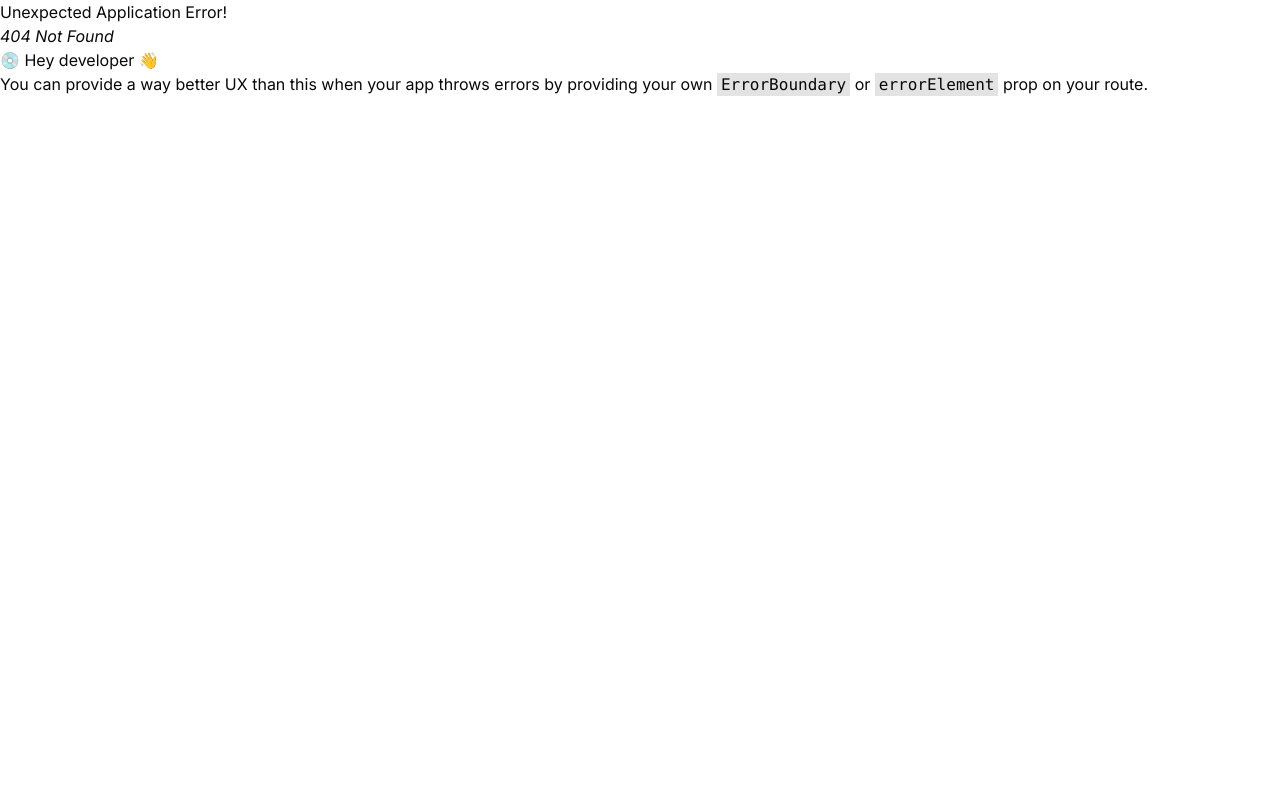
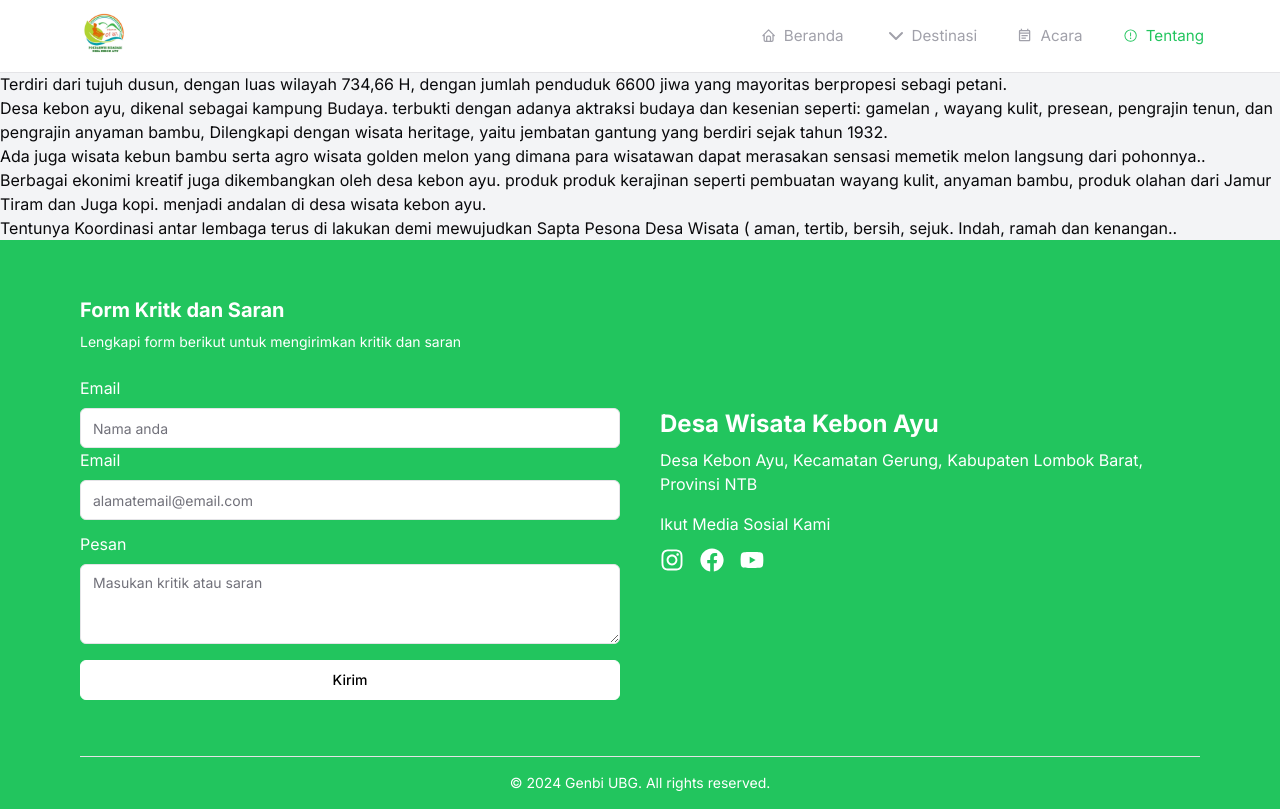
Before and after one commit to Bina-Desa/FE, a React (Vite) app: page /tentang in a window 1280 px wide. Before the commit this address had no page. Built offline with nearby package versions, Linux system fonts and the light colour scheme.

Commit message:
some fixed

```diff
--- a/src/components/beranda-section.tsx
+++ b/src/components/beranda-section.tsx
@@ -30,7 +30,7 @@ export default function BerandaSection() {
           <h1 className="text-4xl font-bold">
             Tempat <span className="text-green-500">Wisata</span>
           </h1>
-          <p className="text-zinc-400">Temukan berbagai tempat yang menarik</p>
+          <p className="text-zinc-500">Temukan berbagai tempat yang menarik</p>
         </div>
 
         <div className="grid md:grid-cols-3 sm:grid-cols-2 grid-cols-1 gap-4 my-10 max-w-6xl mx-auto px-4">
@@ -58,7 +58,7 @@ export default function BerandaSection() {
           <h1 className="text-4xl font-bold">
             Kuliner <span className="text-green-500">Khas</span>
           </h1>
-          <p className="text-zinc-400">Temukan berbagai makanan lezat</p>
+          <p className="text-zinc-500">Temukan berbagai makanan yang lezat</p>
         </div>
 
         <div className="grid md:grid-cols-3 sm:grid-cols-2 grid-cols-1 gap-4 my-10 max-w-6xl mx-auto px-4">
--- a/src/components/ui/footer.tsx
+++ b/src/components/ui/footer.tsx
@@ -2,9 +2,9 @@ import { FaInstagram, FaFacebook, FaYoutube } from 'react-icons/fa';
 import { Input } from './input';
 import { Textarea } from './textarea';
 import { Button } from './button';
-
 export default function Footer() {
   const currentYear = new Date().getFullYear();
+
   return (
     <footer className="bg-green-500 text-white pt-10 pb-4">
       <div className="max-w-6xl mx-auto px-4">
@@ -14,16 +14,20 @@ export default function Footer() {
             <div className="mt-4">
               <p className="text-xl font-bold">Form Kritk dan Saran</p>
               <p className="text-sm mt-2 mb-6">Lengkapi form berikut untuk mengirimkan kritik dan saran</p>
-              <form action="">
+              <form action="mailto:kebonayu@gmail.com" method="post" encType="text/plain">
+                <div className="flex flex-col gap-2">
+                  <label htmlFor="name">Email</label>
+                  <Input placeholder="Nama anda" className="w-full text-black" required name="name" />
+                </div>
                 <div className="flex flex-col gap-2">
                   <label htmlFor="email">Email</label>
-                  <Input placeholder="alamatemail@email.com" className="w-full" />
+                  <Input placeholder="alamatemail@email.com" className="w-full text-black" required type="email" name="email" />
                 </div>
                 <div className="flex flex-col gap-2 mt-3">
                   <label htmlFor="email">Pesan</label>
-                  <Textarea placeholder="Masukan kritik atau saran" cols={10} className="w-full" />
+                  <Textarea placeholder="Masukan kritik atau saran" cols={10} className="w-full text-black" required name="comment" />
                 </div>
-                <Button className="mt-4 bg-white w-full text-black hover:bg-transparent hover:border px-6 border border-white hover:border-white hover:text-white" type="submit">
+                <Button className="mt-4 bg-white w-full text-black hover:bg-transparent hover:border px-6 border border-white hover:border-white hover:text-white" type="submit" value={'Send'}>
                   Kirim
                 </Button>
               </form>
--- a/src/components/ui/hero-section.tsx
+++ b/src/components/ui/hero-section.tsx
@@ -11,15 +11,15 @@ const HeroSection = () => {
         backgroundImage: "url('/images/header.jpg')",
       }}
     >
-      <div className="absolute inset-0 bg-black opacity-60"></div>
+      <div className="absolute inset-0 bg-black opacity-70"></div>
 
       <div className="relative z-10 flex justify-center items-center min-h-screen text-white">
         <div className="text-center md:mt-14 mx-4">
           <a href="/kuliner" className="border-muted-foreground border rounded-full px-4 py-1 text-sm text-zinc-300 mb-5 flex items-center w-max justify-center mx-auto group">
             Temukan berbagai<span className="font-bold ms-1 text-white">Kuliner Khas</span> <IoIosArrowForward className="group-hover:ms-2 transition-all duration-200" />
           </a>
-          <h1 className="text-6xl max-sm:text-5xl font-bold mt-6 mb-8 leading-snug">
-            Desa Wisata <span className="text-green-500 underline decoration-wavy decoration-white underline-offset-[16px]">Kebon Ayu</span>
+          <h1 className="text-6xl max-sm:text-5xl font-bold mt-6 mb-3 leading-snug">
+            Desa Wisata <span className="text-green-500">Kebon Ayu</span>
           </h1>
           <p className="mb-8">Temukan berbagai macam tempat wisata dan kuliner khas</p>
           <div className="flex gap-4 justify-center">
--- a/src/index.css
+++ b/src/index.css
@@ -64,7 +64,7 @@
     @apply border-border;
   }
   body {
-    @apply bg-background text-foreground;
+    @apply bg-gray-100 text-foreground;
     font-family: 'Inter', sans-serif;
     width: 100%;
   }
--- a/src/main.tsx
+++ b/src/main.tsx
@@ -13,6 +13,7 @@ import AdminDashboard from './routes/admin/dashboard.tsx';
 import DetailWisata from './routes/detail-wisata.tsx';
 import DetailKuliner from './routes/detail-kuliner.tsx';
 import DetailAcara from './routes/detail-acara.tsx';
+import Tentang from './routes/tentang.tsx';
 // Fungsi untuk mengecek apakah pengguna sudah login
 const isAuthenticated = () => {
   const token = localStorage.getItem('authToken'); // Ganti sesuai kebutuhan
@@ -30,11 +31,10 @@ const router = createBrowserRouter([
       { path: 'tempat-wisata', element: <TempatWisata /> },
       { path: 'tempat-wisata/:id', element: <DetailWisata /> },
       { path: 'kuliner', element: <Kuliner /> },
-      {path : 'kuliner/:id', element:<DetailKuliner/>},
+      { path: 'kuliner/:id', element: <DetailKuliner /> },
       { path: 'acara', element: <Acara /> },
       { path: 'acara/:id', element: <DetailAcara /> },
-
-
+      { path: 'tentang', element: <Tentang /> },
     ],
   },
 
--- a/src/routes/root.tsx
+++ b/src/routes/root.tsx
@@ -1,12 +1,14 @@
 import BerandaSection from '@/components/beranda-section';
 import Footer from '@/components/ui/footer';
 import Navbar from '@/components/ui/navbar';
+import ScrollToTop from '@/utils/scroll-top';
 import { Outlet, useLocation } from 'react-router-dom';
 
 export default function Root() {
   const location = useLocation();
   return (
     <>
+      <ScrollToTop />
       <Navbar />
       {location.pathname === '/' ? (
         <div>
--- a/src/routes/tentang.tsx
+++ b/src/routes/tentang.tsx
@@ -1,5 +1,25 @@
 export default function Tentang() {
   return (
-    <div>Tentang</div>
-  )
+    <div>
+      <div>
+        <p>
+          Desa Kebon Ayu Terletak di kecmatan gerung kabupaten Lombok barat provinsi Nusa Ternggara Barat, Desa ini menyimpan sejuta pesona indah didalamnya, dan beragam kesenian budaya yang terjaga dan dilestarikan secara turun temurun.
+        </p>
+
+        <p>Diklilingi oleh pemandangan hijau, dari hamparan persawahan dan perbukitan yang dapat memanjakan mata.</p>
+        <p>Terdiri dari tujuh dusun, dengan luas wilayah 734,66 H, dengan jumlah penduduk 6600 jiwa yang mayoritas berpropesi sebagi petani.</p>
+
+        <p>
+          Desa kebon ayu, dikenal sebagai kampung Budaya. terbukti dengan adanya aktraksi budaya dan kesenian seperti: gamelan , wayang kulit, presean, pengrajin tenun, dan pengrajin anyaman bambu, Dilengkapi dengan wisata heritage, yaitu
+          jembatan gantung yang berdiri sejak tahun 1932.{' '}
+        </p>
+
+        <p>Ada juga wisata kebun bambu serta agro wisata golden melon yang dimana para wisatawan dapat merasakan sensasi memetik melon langsung dari pohonnya..</p>
+
+        <p>Berbagai ekonimi kreatif juga dikembangkan oleh desa kebon ayu. produk produk kerajinan seperti pembuatan wayang kulit, anyaman bambu, produk olahan dari Jamur Tiram dan Juga kopi. menjadi andalan di desa wisata kebon ayu.</p>
+
+        <p>Tentunya Koordinasi antar lembaga terus di lakukan demi mewujudkan Sapta Pesona Desa Wisata ( aman, tertib, bersih, sejuk. Indah, ramah dan kenangan..</p>
+      </div>
+    </div>
+  );
 }
--- /dev/null
+++ b/src/utils/scroll-top.tsx
@@ -0,0 +1,14 @@
+import { useEffect } from 'react';
+import { useLocation } from 'react-router-dom';
+
+const ScrollToTop = () => {
+  const { pathname } = useLocation();
+
+  useEffect(() => {
+    window.scrollTo(0, 0);
+  }, [pathname]);
+
+  return null;
+};
+
+export default ScrollToTop;
```
